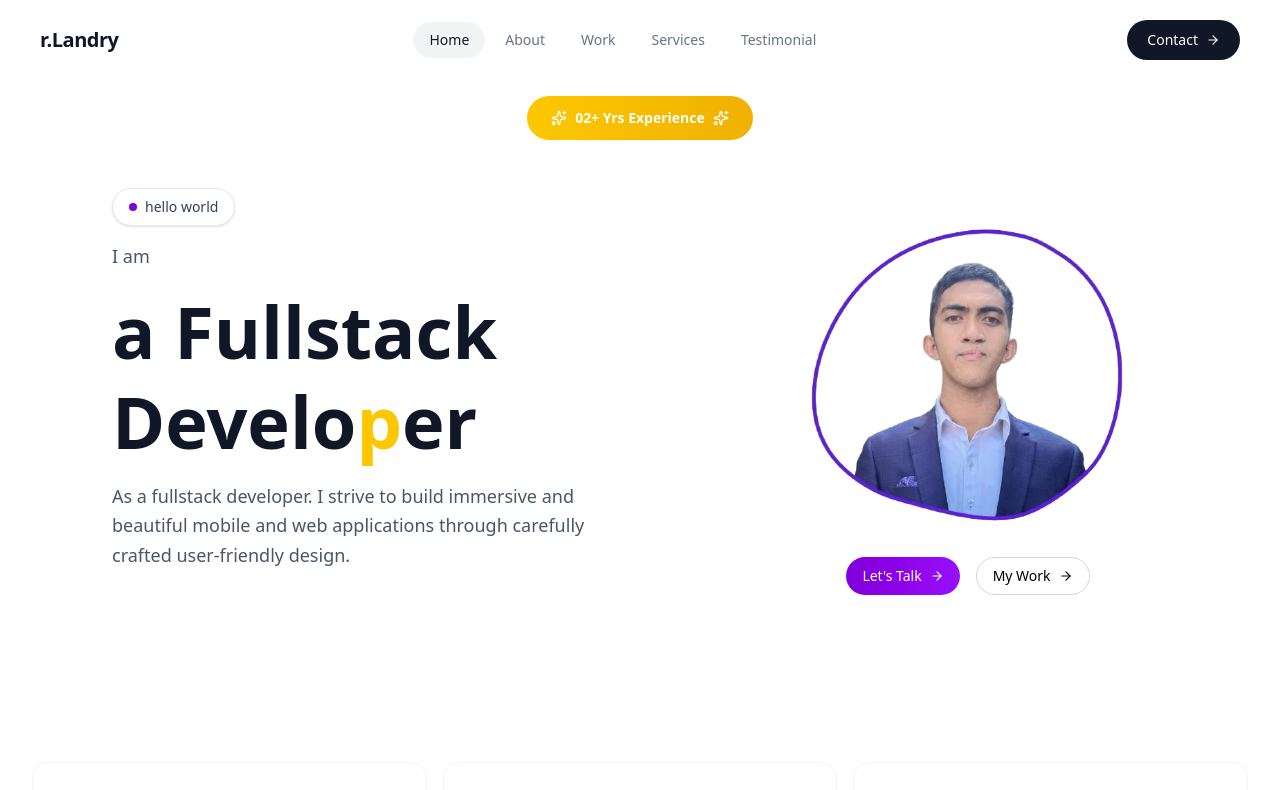
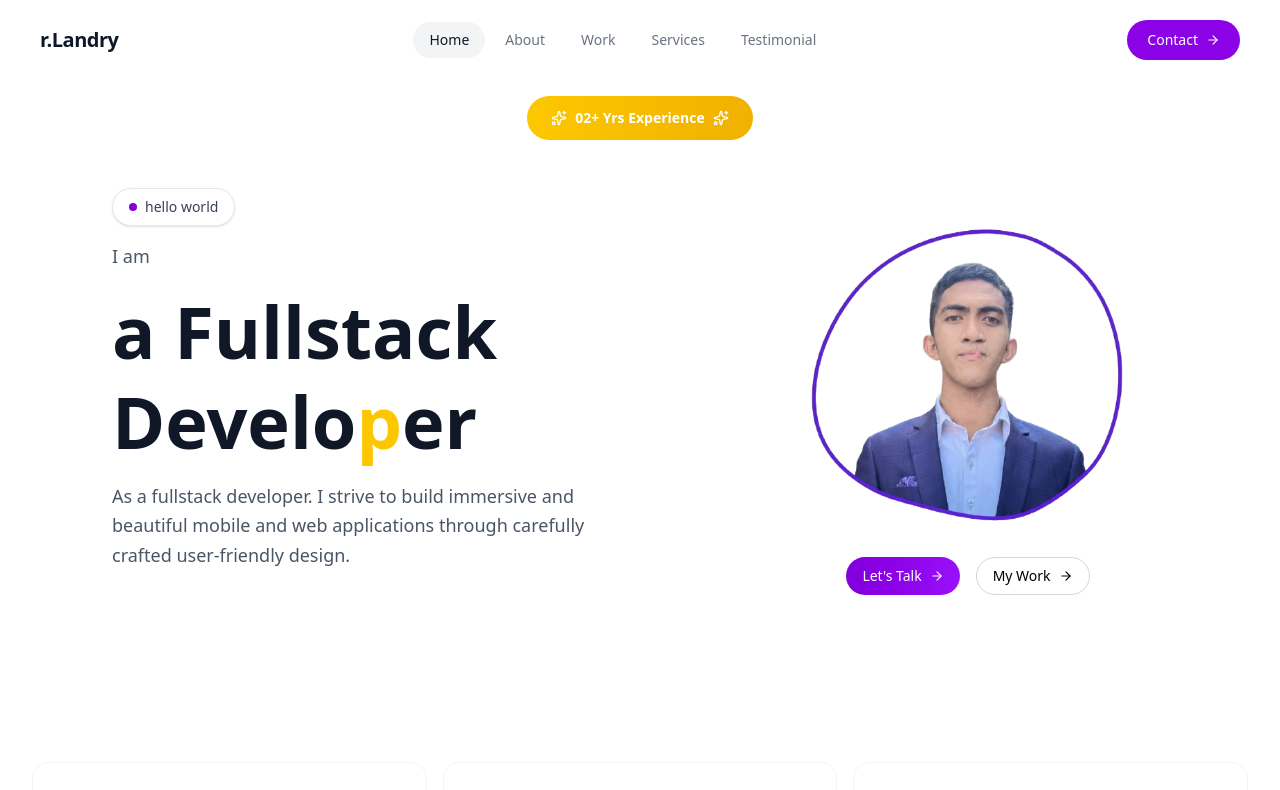
Before and after one commit to rakotoarisonlandry/portfolioV.02, a Next.js app: page / in a window 1280 px wide. Shown: the top 790 px of the page. Built offline with nearby package versions, Linux system fonts and the light colour scheme.

Commit message:
fix: update CTA button background color for improved visibility

```diff
--- a/src/components/layout/navigation.tsx
+++ b/src/components/layout/navigation.tsx
@@ -73,7 +73,7 @@ export function Navigation() {
               {/* CTA button — desktop */}
               <Link
                 href="/contact"
-                className="hidden lg:inline-flex items-center gap-2 px-5 py-2.5 text-sm font-medium text-white bg-gray-900 rounded-full hover:bg-gray-700 hover:shadow-lg hover:-translate-y-px active:translate-y-0 transition-all duration-200"
+                className="hidden lg:inline-flex items-center gap-2 px-5 py-2.5 text-sm font-medium text-white bg-[#8b02e7] rounded-full hover:bg-[#8b02e773] hover:shadow-lg hover:-translate-y-px active:translate-y-0 transition-all duration-200"
               >
                 Contact
                 <ArrowRight size={14} />
```
